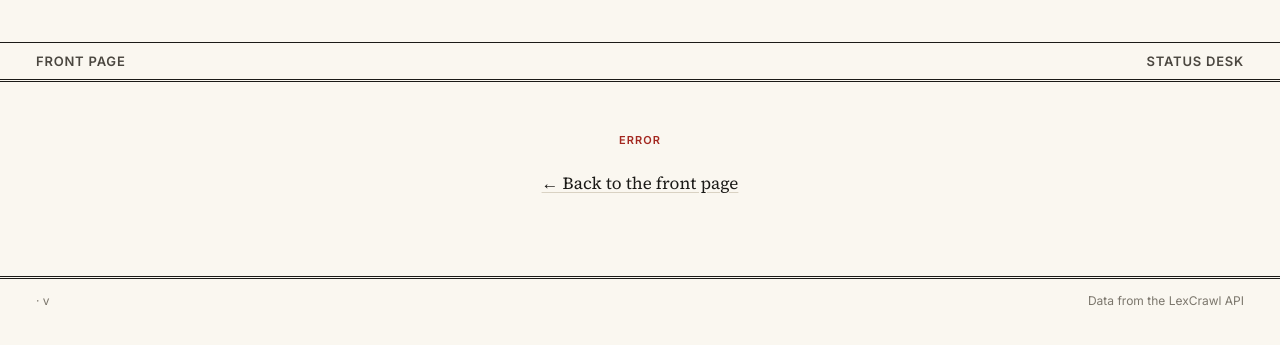
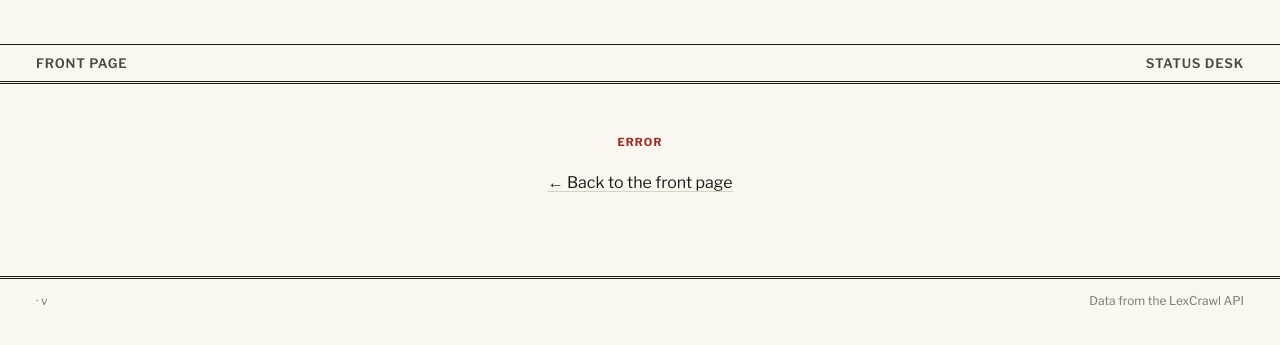
Before and after one commit to FadQode/lexcrawl-dashboard, a Python web app: template src/lexcrawl_dashboard/web/templates/error.html in a window 1280 px wide. Shown: the top 345 px of the page. Run offline with Jinja, Linux system fonts and the light colour scheme; the template is opened without the code that fills it, so the values that code supplies are empty.

Commit message:
style: switch to news typography (Newsreader + Libre Franklin)
Newsreader for the nameplate, headlines and article text; Libre Franklin (a Franklin Gothic revival) for summaries, labels, figures and navigation. Drops Playfair Display and the italic tagline.

```diff
--- a/src/lexcrawl_dashboard/web/static/css/site.css
+++ b/src/lexcrawl_dashboard/web/static/css/site.css
@@ -24,9 +24,12 @@
   --tone-4: #b36b00;
   --tone-5: #1f7a7a;
 
-  --font-display: "Playfair Display", Georgia, "Times New Roman", serif;
-  --font-body: "Source Serif 4", Georgia, serif;
-  --font-ui: Inter, system-ui, -apple-system, "Segoe UI", sans-serif;
+  /* News typography: a news serif for the nameplate, headlines and article text;
+     a Franklin Gothic-style sans for summaries, labels and figures. */
+  --font-display: "Newsreader", "Times New Roman", Georgia, serif;
+  --font-reading: "Newsreader", Georgia, serif;
+  --font-body: "Libre Franklin", "Helvetica Neue", Arial, sans-serif;
+  --font-ui: "Libre Franklin", "Helvetica Neue", Arial, sans-serif;
 
   --wrap: 1240px;
   --gutter: 16px;
@@ -63,7 +66,8 @@ body {
   margin: 0;
   background: var(--paper);
   color: var(--ink);
-  font: 17px/1.55 var(--font-body);
+  font: 16px/1.55 var(--font-body);
+  -webkit-font-smoothing: antialiased;
 }
 a { color: inherit; text-decoration-color: var(--rule); text-underline-offset: 3px; }
 a:hover { color: var(--accent); }
@@ -81,11 +85,13 @@ h1, h2, h3 { margin: 0; }
 }
 .masthead__title { text-align: center; padding: 14px var(--gutter) 10px; }
 .masthead__name {
-  font: 800 clamp(34px, 7vw, 68px)/1 var(--font-display);
-  letter-spacing: -0.02em; text-decoration: none;
+  font: 800 clamp(36px, 7.5vw, 74px)/1 var(--font-display);
+  font-variation-settings: "opsz" 72;
+  letter-spacing: -0.035em; text-decoration: none;
 }
 .masthead__tagline {
-  margin: 8px 0 0; font: italic 15px var(--font-body); color: var(--ink-soft);
+  margin: 10px 0 0; font: 600 11px var(--font-ui); color: var(--ink-soft);
+  text-transform: uppercase; letter-spacing: 0.18em;
 }
 .sections-nav { border-top: 1px solid var(--rule-strong); }
 .sections-nav__list {
@@ -208,7 +221,7 @@ h1, h2, h3 { margin: 0; }
 
 /* ---- Section and archive pages ----------------------------------------- */
 .page-head { border-bottom: 1px solid var(--rule-strong); padding-bottom: 14px; margin-bottom: 22px; }
-.page-head__title { font: 800 clamp(30px, 5vw, 48px)/1.1 var(--font-display); }
+.page-head__title { font: 700 clamp(32px, 5vw, 52px)/1.05 var(--font-display); letter-spacing: -0.02em; }
 .page-head__note { margin: 8px 0 0; font: 14px var(--font-ui); color: var(--ink-soft); }
 .archive { display: grid; grid-template-columns: repeat(3, minmax(0, 1fr)); gap: 0 var(--gap); }
 .archive .story--lead { grid-column: 1 / -1; }
@@ -217,12 +230,15 @@ h1, h2, h3 { margin: 0; }
 /* ---- Article ----------------------------------------------------------- */
 .article-layout { display: grid; grid-template-columns: minmax(0, 1fr) 320px; gap: 40px; }
 .article { max-width: 720px; }
-.article__headline { font: 800 clamp(30px, 4.5vw, 46px)/1.15 var(--font-display); margin: 4px 0 14px; }
-.article__standfirst { font-size: 21px; color: var(--ink-soft); margin: 0 0 14px; }
+.article__headline {
+  font: 700 clamp(32px, 4.6vw, 50px)/1.08 var(--font-display); letter-spacing: -0.02em;
+  font-variation-settings: "opsz" 72; margin: 4px 0 14px;
+}
+.article__standfirst { font: 20px/1.45 var(--font-reading); color: var(--ink-soft); margin: 0 0 14px; }
 .article__byline { font: 13px var(--font-ui); color: var(--ink-faint); border-top: 1px solid var(--rule); border-bottom: 1px solid var(--rule); padding: 10px 0; }
 .article__image { margin: 18px 0; width: 100%; }
-.article__body { font-size: 19px; line-height: 1.7; }
-.article__body p:first-child::first-letter { float: left; font: 800 64px/0.85 var(--font-display); padding: 6px 8px 0 0; color: var(--accent); }
+.article__body { font: 19px/1.7 var(--font-reading); font-variation-settings: "opsz" 16; }
+.article__body p:first-child::first-letter { float: left; font: 700 64px/0.85 var(--font-display); padding: 6px 8px 0 0; color: var(--accent); }
 .article-rail { display: flex; flex-direction: column; gap: 18px; }
 .facts { display: grid; grid-template-columns: auto 1fr; gap: 6px 12px; margin: 0; font: 13px var(--font-ui); }
 .facts dt { color: var(--ink-faint); }
--- a/src/lexcrawl_dashboard/web/templates/base.html
+++ b/src/lexcrawl_dashboard/web/templates/base.html
@@ -7,7 +7,7 @@
   <meta name="description" content="{{ site_tagline }}">
   <link rel="preconnect" href="https://fonts.googleapis.com">
   <link rel="preconnect" href="https://fonts.gstatic.com" crossorigin>
-  <link rel="stylesheet" href="https://fonts.googleapis.com/css2?family=Playfair+Display:wght@600;800&family=Source+Serif+4:opsz,wght@8..60,400;8..60,600&family=Inter:wght@400;600&display=swap">
+  <link rel="stylesheet" href="https://fonts.googleapis.com/css2?family=Newsreader:opsz,wght@6..72,400;6..72,500;6..72,600;6..72,700;6..72,800&family=Libre+Franklin:wght@400;500;600;700;800&display=swap">
   <link rel="stylesheet" href="{{ url_for('static', path='css/site.css') }}?v={{ version }}">
 </head>
 <body>
```
Also changed, not shown: other parts of src/lexcrawl_dashboard/web/static/css/site.css (+17 -10 lines).
